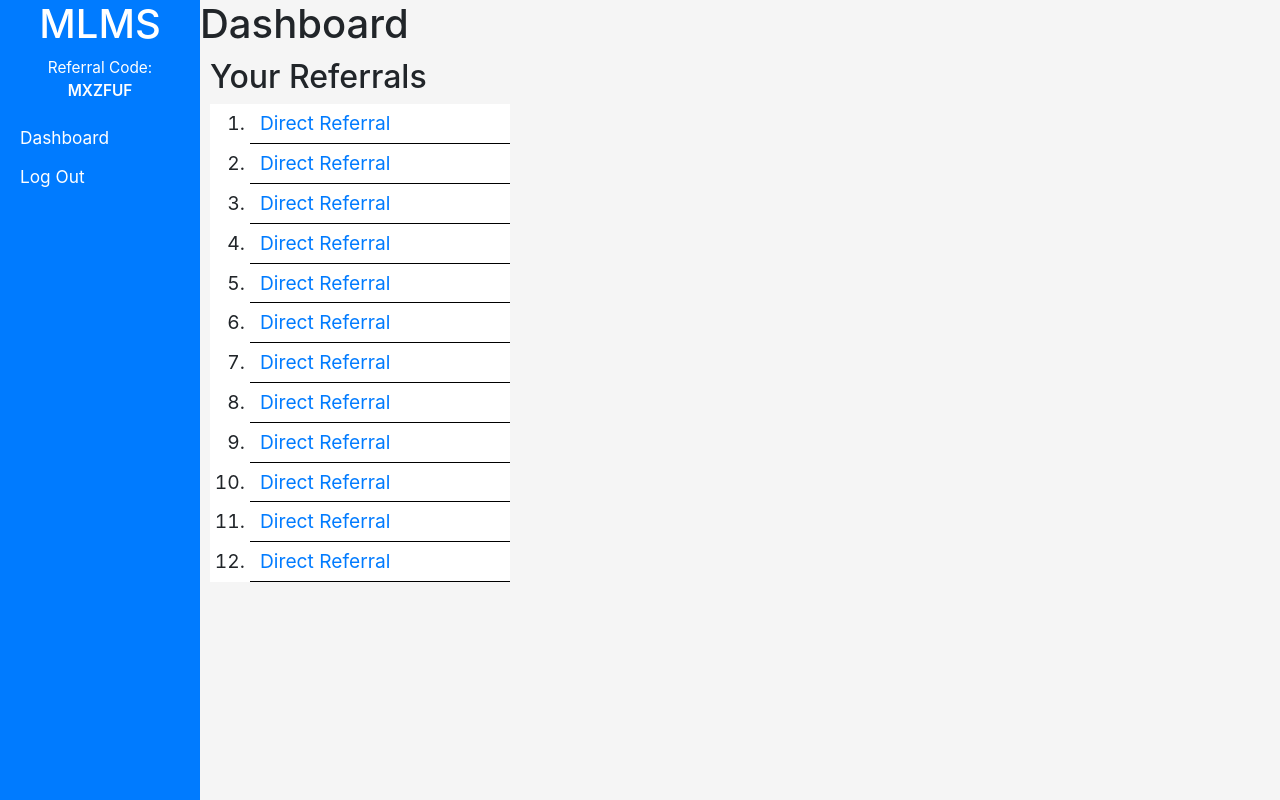
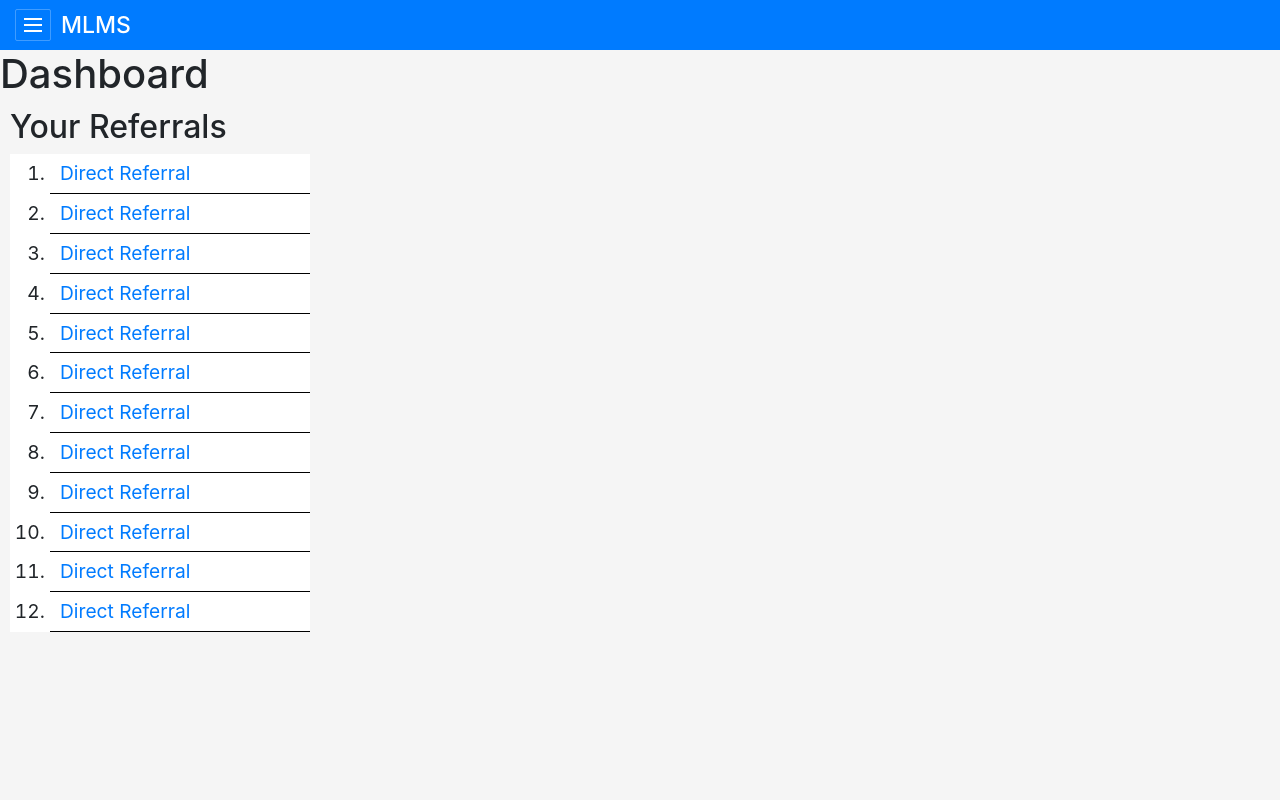
Before and after one commit to Islammoustafa95/mlms, a PHP site: page /dashboard.php in a window 1280 px wide. Run offline with PHP 8.4, Linux system fonts and the light colour scheme.

Commit message:
Added Nav including Jquery for single call

```diff
--- /dev/null
+++ b/components/nav.php
@@ -0,0 +1,42 @@
+<div class="topNav">
+    <button class="navBarToggler">
+        <div class="bar1"></div>
+        <div class="bar2"></div>
+        <div class="bar3"></div>
+    </button>
+    <h1 class="navBrand">MLMS</h1>
+</div>
+<div class="sideNav">
+    <div class="sideNavBlk">
+        <ul class="sideNavLinks">
+            <li><a href="dashboard.php">Dashboard</a></li>
+            <li><a href="logout.php">Log Out</a></li>
+        </ul>
+    </div>
+</div>
+<div class="navBarToggler navOverlay"></div>
+<script>
+    document.addEventListener("DOMContentLoaded", function(event) {
+        $(".sideNavLinks li").click(function() {
+            let href = $(this).children("a").attr("href");
+            window.location.href = href;
+        });
+        $(".navBarToggler").click(function() {
+            let el = $(".navBarToggler");
+            if (el.hasClass("change")) {
+                el.removeClass("change");
+                $(".sideNav").animate({
+                    width: '0px'
+                }, 0);
+                $(".navBarToggler.navOverlay").fadeOut('fast');
+            } else {
+                el.addClass("change");
+                $(".sideNav").animate({
+                    width: '80%',
+                }, 0);
+                $(".navBarToggler.navOverlay").fadeIn('fast');
+            }
+        });
+    });
+
+</script>
--- a/components/sideNav.php
+++ /dev/null
@@ -1,21 +0,0 @@
-<div class="sideNav">
-    <h1 class="sideNavTitle">MLMS</h1>
-    <p class="referralCode">Referral Code: <span class="copy">MXZFUF</span><span class="tooltiptext">Copy to Clipboard</span></p>
-    <ul class="sideNavLinks">
-        <li><a href="dashboard.php">Dashboard</a></li>
-        <li><a href="logout.php">Log Out</a></li>
-    </ul>
-</div>
-
-<script src="js/util/copyToClipboard.js"></script>
-<script>
-    document.addEventListener("DOMContentLoaded", function(event) {
-        $(".sideNavLinks li").click(function() {
-            let href = $(this).children("a").attr("href");
-            window.location.href = href;
-        });
-        $(".referralCode").click(function() {
-            copyToClipboard($(this).children(".copy")[0]);
-        });
-    });
-</script>
--- a/css/style.css
+++ b/css/style.css
@@ -188,19 +188,89 @@ label {
     }
 }
 
-.sideNav {
-    height: 100vh;
-    max-width: 200px;
-    color: var(--secondary);
+.topNav {
+    display: flex;
+    align-items: center;
+    position: fixed;
+    left: 0;
+    right: 0;
+    top: 0;
+    z-index: 2020;
+    height: 50px;
     background: var(--primary);
+    padding: 0 15px;
 }
 
-.sideNavTitle {
-    text-align: center;
+.navBarToggler {
+    display: inline-block;
+    padding: 4px 8px;
+    cursor: pointer !important;
+    border: 1px solid rgba(255, 255, 255, .25);
+    border-radius: 2px;
+    background: transparent;
 }
 
-.sideNav > * {
-    padding: 0 20px;
+.navBarToggler:focus {
+    outline: none;
+}
+
+.bar1,
+.bar2,
+.bar3 {
+    width: 18px;
+    height: 2px;
+    background-color: white;
+    margin: 4px 0;
+    transition: 0.4s;
+}
+
+.change .bar1 {
+    -webkit-transform: rotate(-45deg) translate(-5px, 4px);
+    transform: rotate(-45deg) translate(-5px, 4px);
+}
+
+.change .bar2 {
+    opacity: 0;
+}
+
+.change .bar3 {
+    -webkit-transform: rotate(45deg) translate(-4px, -4px);
+    transform: rotate(45deg) translate(-4px, -4px);
+}
+
+.navBrand {
+    margin: 10px;
+    line-height: 10px;
+    padding: 10px 0;
+    font-size: 120%;
+    color: white;
+}
+
+.sideNav {
+    height: calc(100vh - 50px);
+    width: 0;
+    overflow: hidden;
+    background: var(--primary);
+    color: var(--secondary);
+    position: fixed;
+    top: 50px;
+    left: 0;
+    bottom: 0;
+    transition: 0.5s;
+    z-index: 2;
+    white-space: nowrap;
+}
+
+.navBarToggler.navOverlay {
+    display: none;
+    position: fixed;
+    top: 50px;
+    right: 0;
+    bottom: 0;
+    width: 100%;
+    z-index: 1;
+    height: calc(100vh - 50px);
+    background: rgba(0, 0, 0, 0.5);
 }
 
 .sideNavLinks {
@@ -208,7 +278,7 @@ label {
 }
 
 .sideNavLinks li {
-    padding: 5px 20px;
+    padding: 10px 20px;
 }
 
 .sideNavLinks li:hover {
@@ -220,6 +290,10 @@ label {
     color: var(--secondary);
     font-size: 90%;
     text-decoration: none;
+}
+
+.main {
+    margin-top: 50px;
 }
 
 .referralBlk {
@@ -255,32 +329,3 @@ label {
     list-style: decimal;
     padding-left: 40px;
 }
-
-.referralCode {
-    font-size: 80%;
-    text-align: center;
-    position: relative;
-    cursor: pointer;
-}
-
-.copy {
-    font-weight: 600;
-}
-
-.referralCode .tooltiptext {
-    visibility: hidden;
-    background-color: black;
-    color: #fff;
-    text-align: center;
-    border-radius: 6px;
-    padding: 5px 5px;
-    position: absolute;
-    bottom: 20px;
-    right: 0;
-    left: 0;
-    z-index: 1;
-}
-
-.referralCode:hover .tooltiptext {
-    visibility: visible;
-}
--- a/dashboard.php
+++ b/dashboard.php
@@ -12,7 +12,7 @@
 <body>
     <div class="d-flex">
         <div class="nav">
-            <?php include_once("components/sideNav.php") ?>
+            <?php include_once("components/nav.php") ?>
         </div>
         <div class="main">
             <h1>Dashboard</h1>
```
